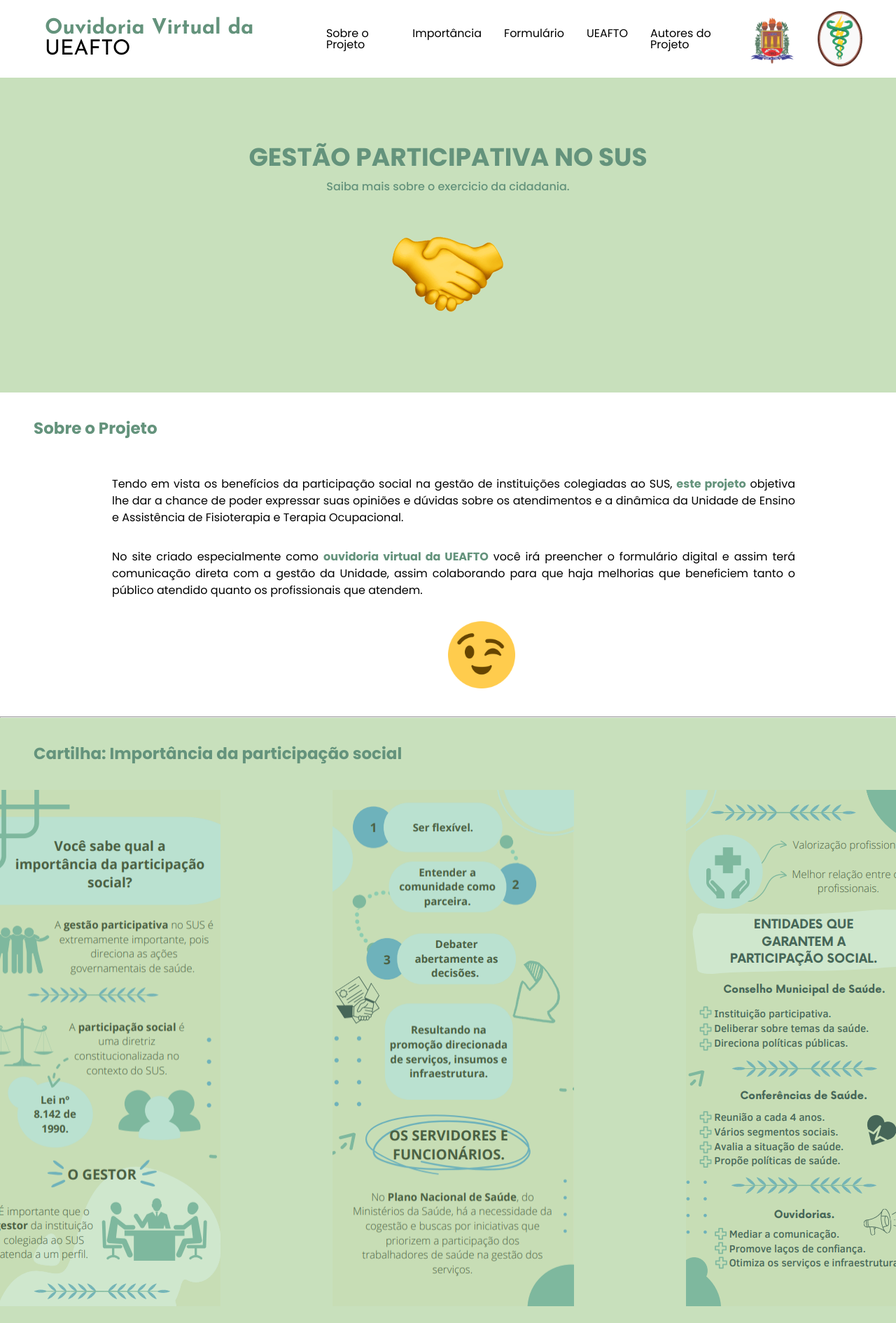
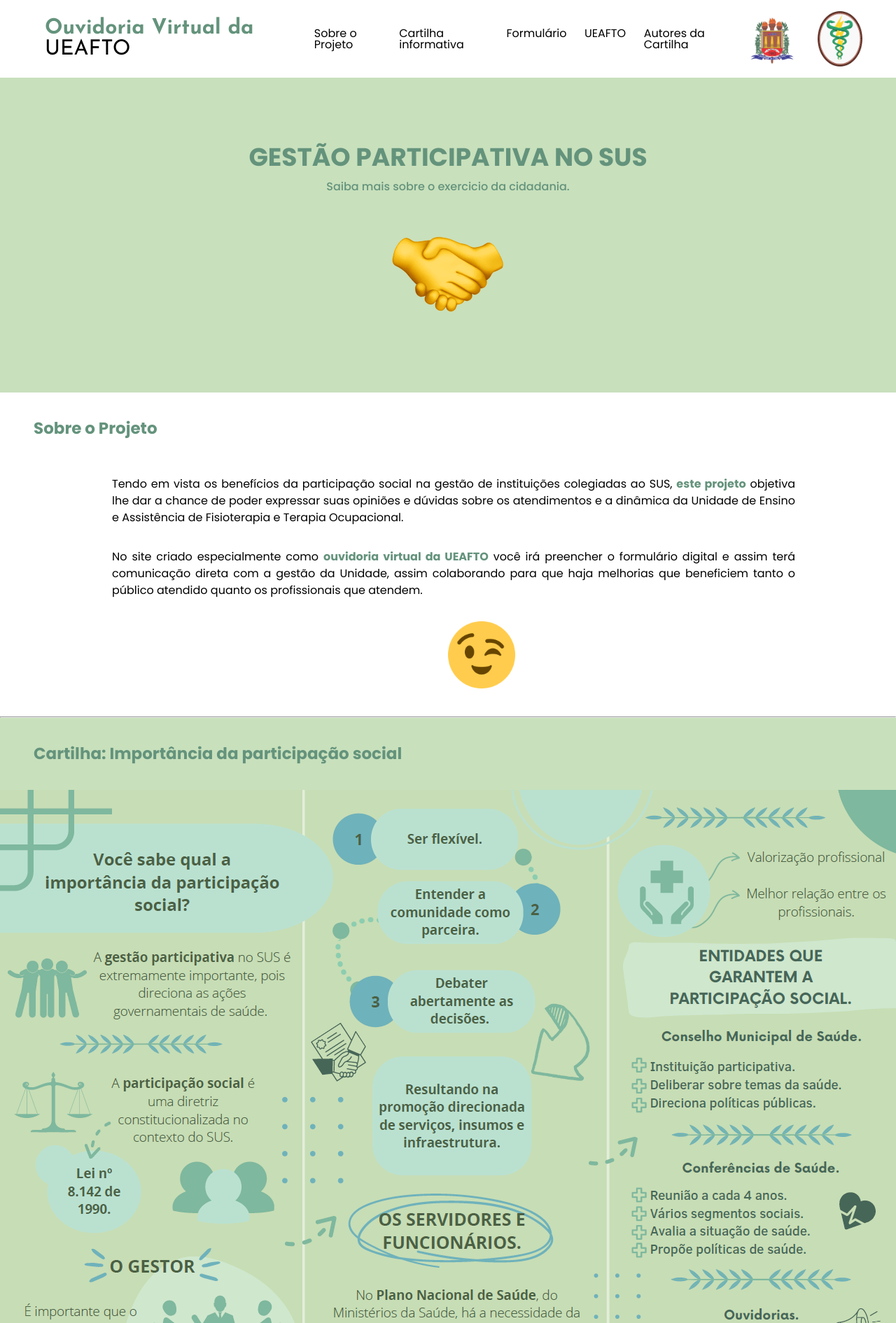
Before and after one commit to brunnasousa/ouvidoria-virtual-ueafto, a plain HTML site: page index.html in a window 1280 px wide. Shown: the top 1891 px of the page at 70% size. Drawn offline with Linux system fonts and the light colour scheme.

Commit message:
mudanca de nomes dos links

```diff
--- a/assets/styles/header.css
+++ b/assets/styles/header.css
@@ -60,7 +60,7 @@
 
 
 .lista-menu__titulo, .lista-menu__item{
-    padding: 1em;
+    padding: 0.8em;
     background-color: var(--branco);
 }
 
--- a/assets/styles/importancia.css
+++ b/assets/styles/importancia.css
@@ -14,7 +14,7 @@
     padding-left: 1rem;
 }
 
-.importancia__imagem-pag03{
+.importancia__imagem-cartilha-part03{
     padding-left: 1.8rem;
 }
 
@@ -27,6 +27,7 @@
     margin-bottom: var(--verde-escuro);
 
     align-items: center;
+    justify-content: center;
 }
 
 .importancia__cartilha-download{
@@ -43,6 +44,10 @@
 .importancia__cartilha-texto:hover{
     color: var(--marrom-escuro);
     transition: color .2s ease;
+}
+
+.importancia__imagem-cartilhacompleta{
+    display: none;
 }
 
 @media screen and (min-width: 1200px) {
@@ -67,4 +72,13 @@
         justify-content: center;
         margin: 2rem 41%;
     }
+
+    .importancia__imagem{
+        display: none;
+    }
+
+    .importancia__imagem-cartilhacompleta{
+        display: block;
+    }
+
 }
--- a/assets/styles/sobre.css
+++ b/assets/styles/sobre.css
@@ -21,6 +21,7 @@ b{
     margin: 0 1.5rem;
     text-align:justify;
 }
+
 .sobre__imagem{
     padding: 1em 8em;
     margin-bottom: 1.5rem;
--- a/assets/styles/ueafto.css
+++ b/assets/styles/ueafto.css
@@ -1,5 +1,5 @@
 .ueafto__titulo{
-    padding: 2rem;
+    padding: 2rem 2rem 0rem 2rem;
     font-size: 23px;
     font-weight: 700;
     color: var(--verde-escuro);
--- a/index.html
+++ b/index.html
@@ -34,16 +34,16 @@
                     <a href="#sobre" class="lista-menu__link">Sobre o Projeto</a>
                 </li>
                 <li class="lista-menu__item">
-                    <a href="#importancia" class="lista-menu__link">Importância</a>
+                    <a href="#importancia" class="lista-menu__link">Cartilha: Importância da participação social</a>
                 </li>
                 <li class="lista-menu__item">
-                    <a href="#formulario" class="lista-menu__link">Formulário</a>
+                    <a href="#formulario" class="lista-menu__link">Formulário da Ouvidoria UEAFTO</a>
                 </li>
                 <li class="lista-menu__item">
                     <a href="#ueafto" class="lista-menu__link">UEAFTO</a>
                 </li>
                 <li class="lista-menu__item">
-                    <a href="#autores" class="lista-menu__link">Autores do Projeto</a>
+                    <a href="#autores" class="lista-menu__link">Autores da Cartilha</a>
                 </li>
             </ul>
             <h1 class="container__titulo"><b class="container__titulo--negrito">Ouvidoria Virtual da</b> UEAFTO</h1>
@@ -58,7 +58,7 @@
                     <a href="#sobre" class="opcoes__link">Sobre o Projeto</a>
                 </li>
                 <li class="lista-menu__item">
-                    <a href="#importancia" class="opcoes__link">Importância</a>
+                    <a href="#importancia" class="opcoes__link">Cartilha informativa</a>
                 </li>
                 <li class="lista-menu__item">
                     <a href="#formulario" class="opcoes__link">Formulário</a>
@@ -67,7 +67,7 @@
                     <a href="#ueafto" class="opcoes__link">UEAFTO</a>
                 </li>
                 <li class="lista-menu__item">
-                    <a href="#autores" class="opcoes__link">Autores do Projeto</a>
+                    <a href="#autores" class="opcoes__link">Autores da Cartilha</a>
                 </li>
                 </ul>
             </ul>
@@ -76,8 +76,8 @@
          <!--ATE AQUI para o 797px-->
 
         <div class="container">
-            <img src="./assets/img/uepalogo.png" class="container__logo-uepa" alt="Logo da AluraBooks">
-            <img src="./assets/img/logofisio.png" class="container__logo-fisio" alt="Logo da AluraBooks">
+            <img src="./assets/img/uepalogo.png" class="container__logo-uepa" alt="Logo da uepa">
+            <img src="./assets/img/logofisio.png" class="container__logo-fisio" alt="Logo de fisioterapia">
 
         </div>
     </header>
@@ -85,7 +85,7 @@
     <section class="banner">
         <h2 class="banner__titulo">GESTÃO PARTICIPATIVA NO SUS</h2>
         <h2 class="banner_texto">Saiba mais sobre o exercicio da cidadania.</h2>
-        <img src="./assets/img/handshake-apple.png" class="conainer__imagem" alt="Logo da AluraBooks">
+        <img src="./assets/img/handshake-apple.png" class="conainer__imagem" alt="emoji de duas maos juntas">
     </section>
 
 
@@ -106,9 +106,8 @@
             assim colaborando para que haja melhorias que
             beneficiem tanto o público atendido quanto os
             profissionais que atendem.</p>
-            <div class="sobre__div">
-                <img src="./assets/img/emoji-Piscando.png" class="sobre__imagem" alt="emoji feliz">
-            </div>
+
+        <img src="./assets/img/emoji-Piscando.png" class="sobre__imagem" alt="emoji feliz">
 
     </section>
 
@@ -117,9 +116,10 @@
     <section class="importancia" id="importancia">
         <h2 class="importancia__titulo">Cartilha: Importância da participação social</h2>
         <div class="importancia__div-imagem">
-            <img src="./assets/img/teste01.png" class="importancia__imagem" alt="cartilha pag 01">
-            <img src="./assets/img/teste02.png" class="importancia__imagem" alt="cartilha pag 02">
-            <img src="./assets/img/teste03.png" class="importancia__imagem importancia__imagem-pag03" alt="cartilha pag 03">
+            <img src="./assets/img/cartilha-part01.png" class="importancia__imagem" alt="cartilha pag 01">
+            <img src="./assets/img/cartilha-part02.png" class="importancia__imagem" alt="cartilha pag 02">
+            <img src="./assets/img/cartilha-part03.png" class="importancia__imagem importancia__imagem-cartilha-part03" alt="cartilha pag 03">
+            <img src="./assets/img/cartilha-pag1.png" class="importancia__imagem-cartilhacompleta" alt="cartilha completa">
         </div>
         <div class="importancia__cartilha">
             <img src="./assets/img/download-da-nuvem (1).png" alt="imagem de download em formato de nuvem " />
@@ -159,7 +159,7 @@
     <hr>
 
     <section class="autores" id="autores">
-        <h2 class="autores__titulo">Autores do Projeto</h2>
+        <h2 class="autores__titulo">Autores da Cartilha</h2>
         <div class="autores__responsividade">
             <div class="autores__div">
                 <img src="./assets/img/foto-perfil.jpg" class="autores__imagem" alt="perfil do autor">
```
Also changed, not shown: assets/img/cartilha-pag1.png (added), assets/img/cartilha-part01.png (renamed from assets/img/teste01.png), assets/img/cartilha-part02.png (renamed from assets/img/teste02.png), assets/img/cartilha-part03.png (renamed from assets/img/teste03.png).
